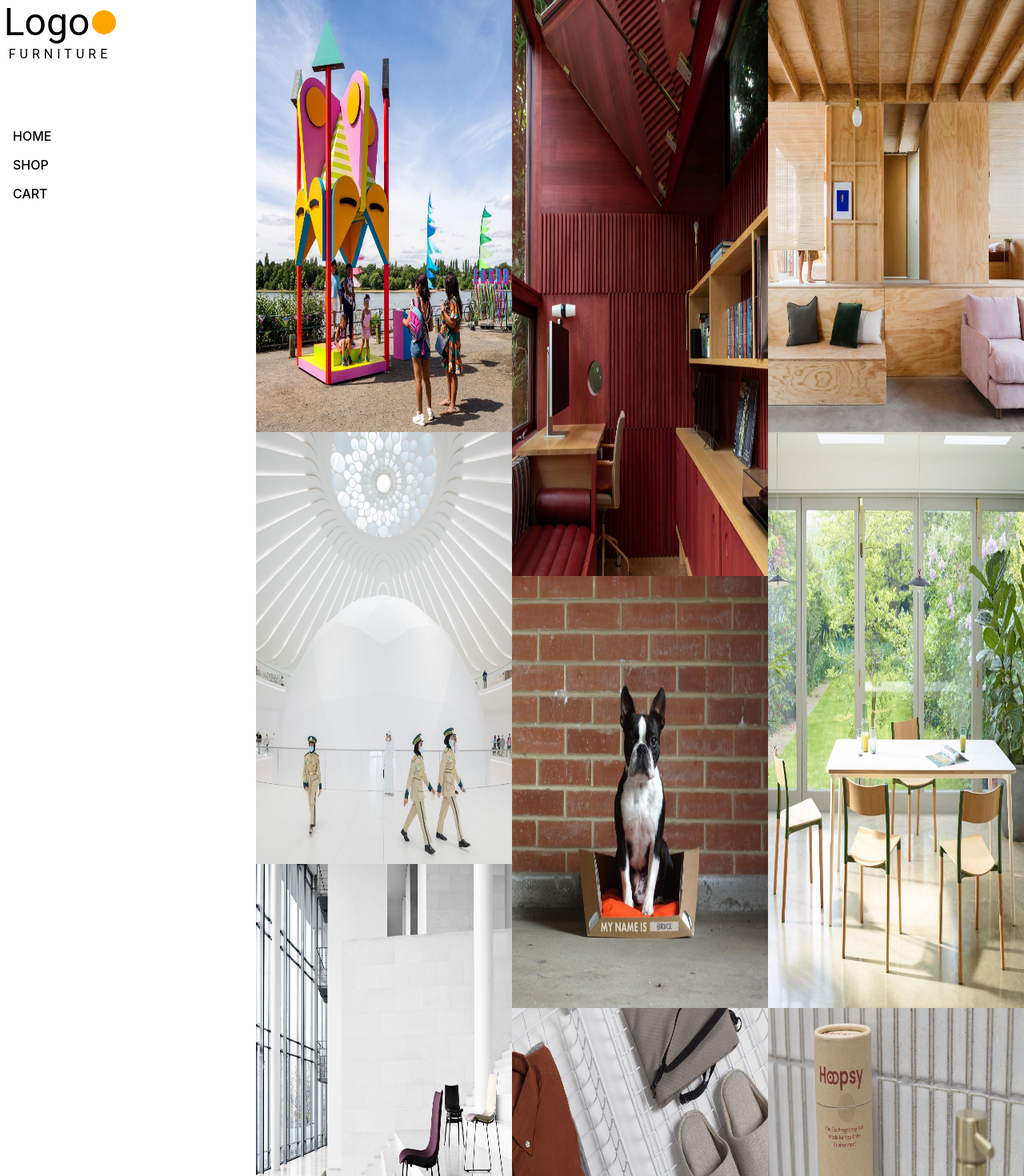
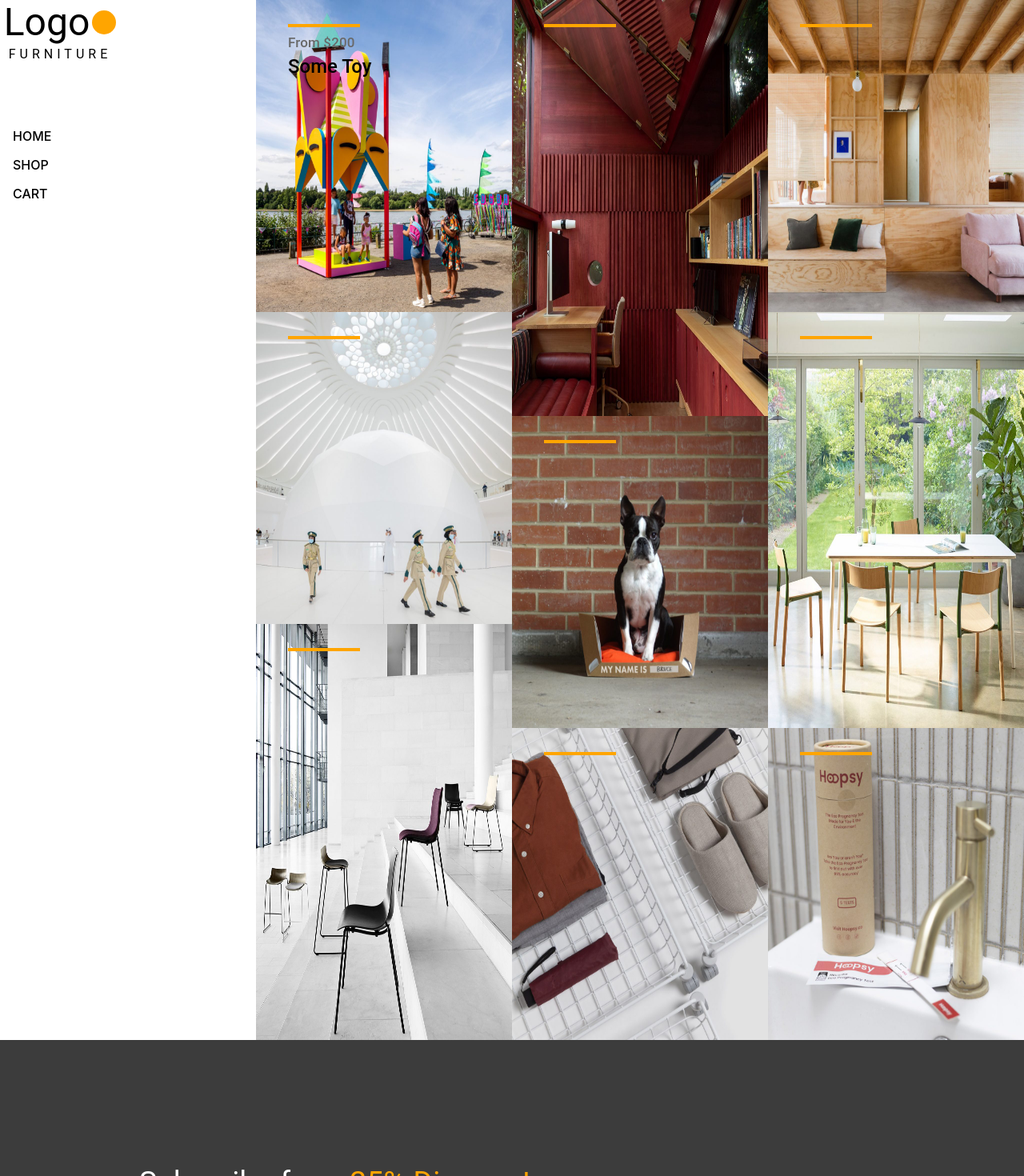
Before and after one commit to damiankuchta/storeTemplate, a React (Create React App) app in the folder frontend/: page / in a window 1280 px wide. Shown: the top 1470 px of the page at 80% size. Built offline with nearby package versions, Linux system fonts and the light colour scheme.

Commit message:
showcase picture title and price

```diff
--- a/frontend/package.json
+++ b/frontend/package.json
@@ -16,6 +16,7 @@
     "cra-template": "1.2.0",
     "react": "18.2.0",
     "react-dom": "18.2.0",
+    "react-grid-layout": "^1.3.4",
     "react-scripts": "5.0.1",
     "typescript": "^3.2.1 || ^4",
     "web-vitals": "2.1.4"
--- a/frontend/src/components/ImageWithTitleBar.js
+++ /dev/null
@@ -1,14 +0,0 @@
-import React from "react"
-import {Box} from "@mui/material";
-
-const imageSx = {
-    width: "100%",
-    height: "100%",
-}
-
-export default function ImageWithTitleBar({src, sx, alt}) {
-
-    return (
-        <Box component={'img'} sx={sx || imageSx} src={src} alt={alt || 'no image'}/>
-    )
-}
--- /dev/null
+++ b/frontend/src/components/OrangeLine.js
@@ -0,0 +1,16 @@
+import React from "react"
+import Box from "@mui/material/Box";
+
+const orangeLineSx = {
+    width: "90px",
+    height: "4px",
+    backgroundColor: "orange",
+    marginBottom: "7px",
+}
+
+export default function OrangeLine() {
+
+    return (
+        <Box sx={orangeLineSx}/>
+    )
+}
--- /dev/null
+++ b/frontend/src/components/ShowcaseProduct.js
@@ -0,0 +1,56 @@
+import React from "react"
+import {Box, Typography} from "@mui/material";
+import OrangeLine from "./OrangeLine";
+
+const transitionTime = "0.3s"
+
+const mainBoxSx = {
+    width: "100%",
+    height: "100%",
+
+    cursor: "pointer",
+    "&:hover > img": {
+        transition: transitionTime,
+        filter: "grayscale(100%) brightness(0.4) contrast(80%)",
+    },
+
+    "&:hover > div > p, &:hover > div> h5": {
+        transition: transitionTime,
+        color: "white !important"
+    }
+}
+
+const imgSx = {
+    width: "100%",
+    height: "100%",
+    transition: transitionTime,
+}
+
+const headerBoxSx = {
+    position: "absolute",
+    marginTop: "30px",
+    marginLeft: "40px",
+    zIndex: 1,
+}
+
+const nameTextSx = {fontWeight: "550",}
+const priceTextSx = {
+    color: "#696969",
+    fontSize: "17px",
+    fontWeight: "540",
+    transition: transitionTime,
+}
+
+export default function ShowcaseProduct({src, alt, productName, fromPrice}) {
+
+    return (
+        <Box sx={mainBoxSx}>
+            <Box sx={headerBoxSx}>
+                <OrangeLine/>
+                {fromPrice && <Typography sx={priceTextSx}>From ${fromPrice}</Typography>}
+                {productName && <Typography sx={nameTextSx} variant={'h5'}>{productName}</Typography>}
+            </Box>
+            <Box component={'img'} sx={imgSx} src={src} alt={alt || 'no image'}/>
+        </Box>
+    )
+}
--- a/frontend/src/layouts/Footer/Footer.js
+++ b/frontend/src/layouts/Footer/Footer.js
@@ -24,7 +24,7 @@ export default function Footer() {
                     <Grid xs={5} item>
                         <Logo/>
                         <Typography variatn={'string'} sx={copyRightsSx}>
-                            Copyright ©2022 All rights reserved | This template is made with by Colorlib
+                            Copy of <a href="https://preview.colorlib.com/theme/amado/">Theme</a> | Only for learning purposes | This template is made with by Colorlib
                         </Typography>
                     </Grid>
                     <Grid item>
--- a/frontend/src/layouts/Main/Main.js
+++ b/frontend/src/layouts/Main/Main.js
@@ -14,11 +14,11 @@ import image7
     from "../../assets/furniture/ecture-australia-curious-practice_dezeen_2364_col_13-1704x1483-sq3-1024x1024.jpg"
 import image8 from "../../assets/furniture/folk-dining-furniture-collection-allermuir_dezeen_sq-1024x1024.jpg"
 import image9 from "../../assets/furniture/hoopsy-paper-pregnancy-test-design_dezeen_2364_sq-1024x1024.jpg"
-import ImageWithTitleBar from "../../components/ImageWithTitleBar";
+import ShowcaseProduct from "../../components/ShowcaseProduct";
 
 const mainBoxSx = {
     width: "100%",
-    height: 1800,
+    height: 1300,
 }
 
 const mediumBox = {
@@ -36,19 +36,19 @@ export default function Main({children}) {
         <Box sx={mainBoxSx}>
             <Grid container flexDirection={'row'} sx={{height: "100%"}}>
                 <Grid item flexDirection={'column'} xs={4}>
-                    <Grid item sx={mediumBox}><ImageWithTitleBar src={image1}/></Grid>
-                    <Grid item sx={mediumBox}><ImageWithTitleBar src={image2}/></Grid>
-                    <Grid item sx={bigBox}><ImageWithTitleBar src={image3}/></Grid>
+                    <Grid item sx={mediumBox}><ShowcaseProduct src={image1} productName={'Some Toy'} fromPrice={200}/></Grid>
+                    <Grid item sx={mediumBox}><ShowcaseProduct src={image2}/></Grid>
+                    <Grid item sx={bigBox}><ShowcaseProduct src={image3}/></Grid>
                 </Grid>
                 <Grid item flexDirection={'column'} xs={4}>
-                    <Grid item sx={bigBox}><ImageWithTitleBar src={image4}/></Grid>
-                    <Grid item sx={mediumBox}><ImageWithTitleBar src={image5}/></Grid>
-                    <Grid item sx={mediumBox}><ImageWithTitleBar src={image6}/></Grid>
+                    <Grid item sx={bigBox}><ShowcaseProduct src={image4}/></Grid>
+                    <Grid item sx={mediumBox}><ShowcaseProduct src={image5}/></Grid>
+                    <Grid item sx={mediumBox}><ShowcaseProduct src={image6}/></Grid>
                 </Grid>
                 <Grid item flexDirection={'column'} xs={4}>
-                    <Grid item sx={mediumBox}><ImageWithTitleBar src={image7}/></Grid>
-                    <Grid item sx={bigBox}><ImageWithTitleBar src={image8}/></Grid>
-                    <Grid item sx={mediumBox}><ImageWithTitleBar src={image9}/></Grid>
+                    <Grid item sx={mediumBox}><ShowcaseProduct src={image7}/></Grid>
+                    <Grid item sx={bigBox}><ShowcaseProduct src={image8}/></Grid>
+                    <Grid item sx={mediumBox}><ShowcaseProduct src={image9}/></Grid>
                 </Grid>
             </Grid>
         </Box>
```
Also changed, not shown: 1 other file (tests, documents, lock files or other folders).
